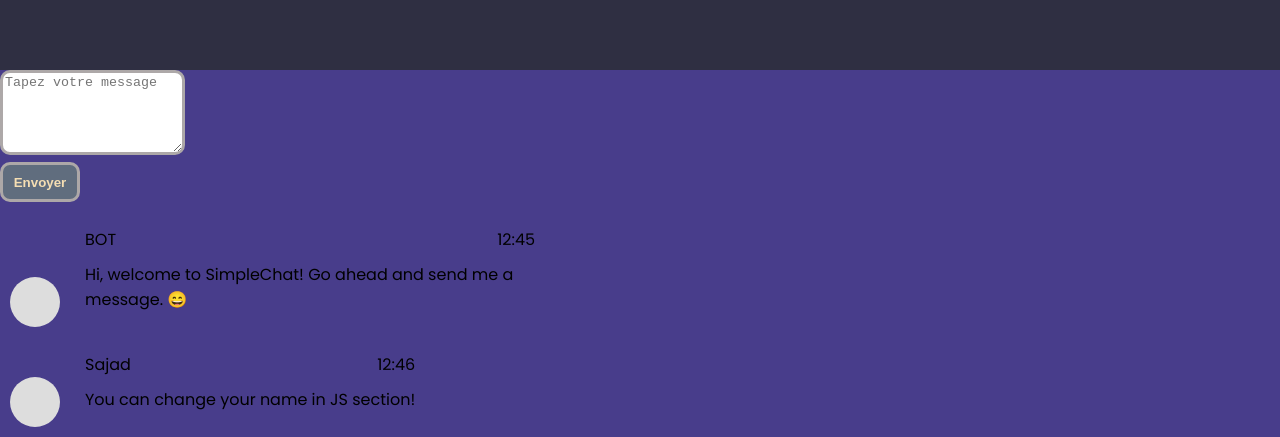
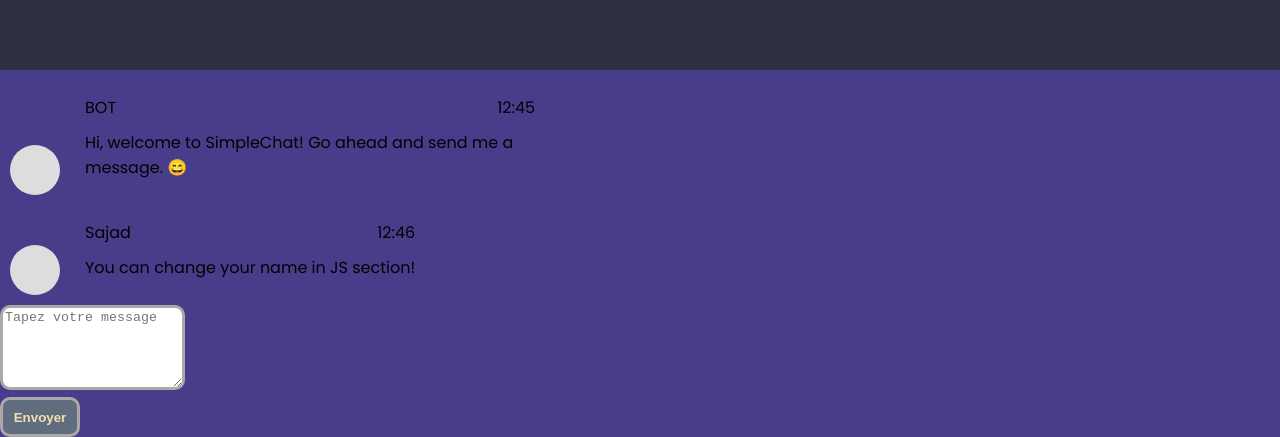
Before and after one commit to alexissengangabo07/nodejs-chat-app, a React (Create React App) app in the folder client/: page /home in a window 1280 px wide. Both pictures are taken after typing "Sample" into the empty fields and a click on the input "Connectez-vous". Shown: the part 363-800 px from the top of the page. Built offline with nearby package versions, Linux system fonts and the light colour scheme; no server answers.

Commit message:
style: Box massage

```diff
--- a/client/src/components/form/Form.jsx
+++ b/client/src/components/form/Form.jsx
@@ -15,14 +15,7 @@ const Form = () => {
     return (
         <>
             <div className='form-container'>
-                <form onSubmit={handleMessage}>
-                    <div>
-                        <textarea name="message" className="textarea-message" onChange={(e) => { setMessageInput(e.target.value) }} placeholder='Tapez votre message'></textarea>
-                    </div>
-                    <div>
-                        <input className='Envoye' type="submit" value="Envoyer" />
-                    </div>
-                </form>
+
 
                 <section>
 
@@ -64,6 +57,14 @@ const Form = () => {
                         </div>
                     </main>
                 </section>
+                <form onSubmit={handleMessage}>
+                    <div>
+                        <textarea name="message" className="textarea-message" onChange={(e) => { setMessageInput(e.target.value) }} placeholder='Tapez votre message'></textarea>
+                    </div>
+                    <div>
+                        <input className='Envoye' type="submit" value="Envoyer" />
+                    </div>
+                </form>
             </div >
         </>
     )
```
